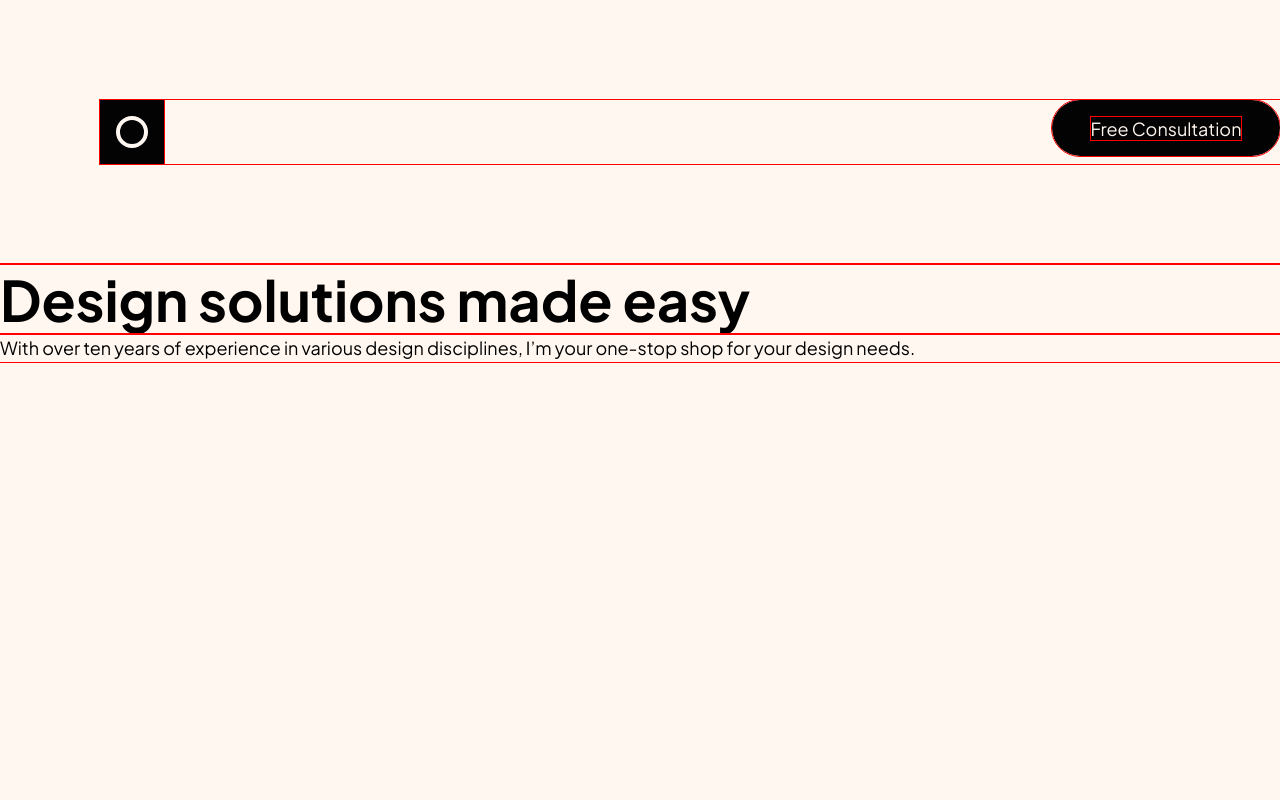
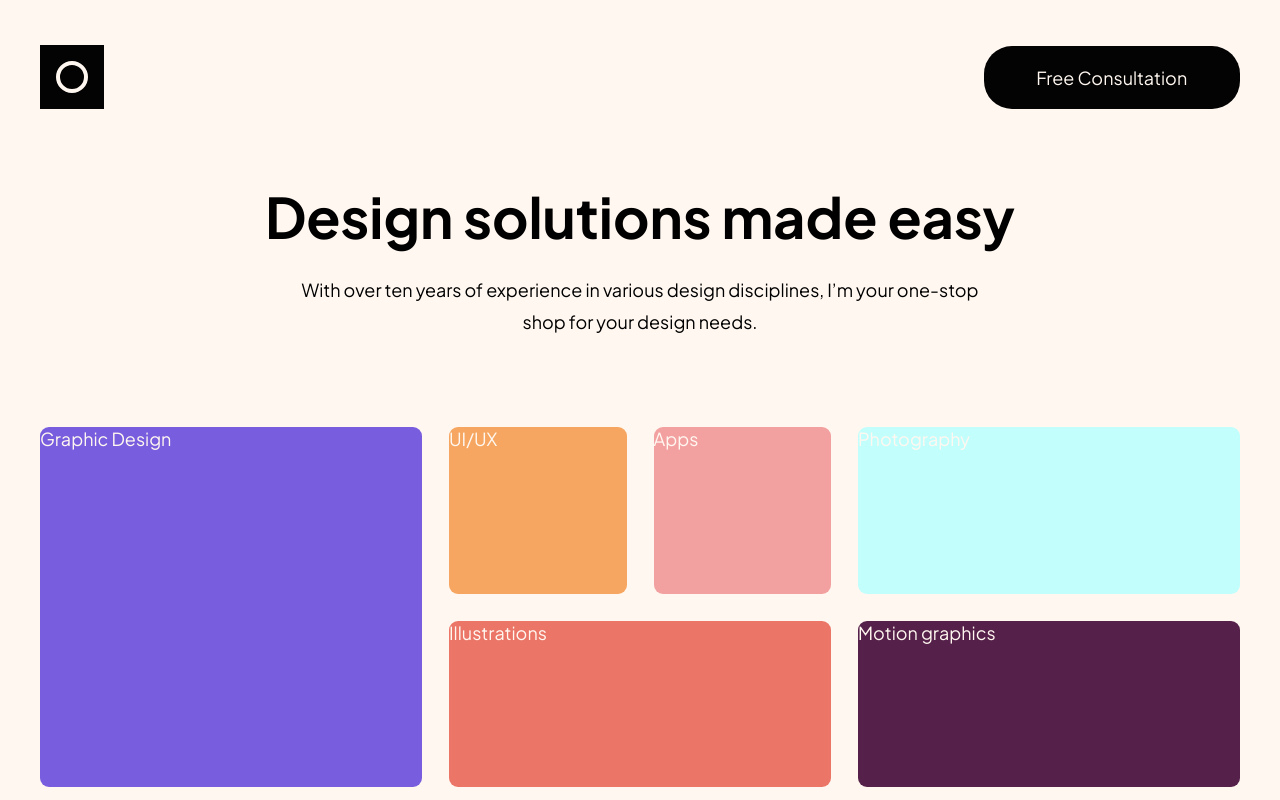
Before and after one commit to JlordS32/Design-Portfolio, a React (Vite) app: page / in a window 1280 px wide. Built offline with nearby package versions, Linux system fonts and the light colour scheme.

Commit message:
setup grid for hero

```diff
--- a/src/App.tsx
+++ b/src/App.tsx
@@ -1,9 +1,10 @@
 import Hero from "./components/Hero";
 import Navbar from "./components/Navbar";
+import styles from "./styles/modules/Main.module.scss";
 
 const App = () => {
    return (
-      <main>
+      <main className={styles.main}>
          <Navbar />
          <Hero />
       </main>
--- a/src/components/Hero.tsx
+++ b/src/components/Hero.tsx
@@ -1,13 +1,48 @@
+import styles from "../styles/modules/Hero.module.scss";
+
 const Hero = () => {
    return (
-      <section className="hero">
-         <div className="title">
+      <section className={styles.hero}>
+         <div className={styles.title}>
             <h1>Design solutions made easy</h1>
             <p>
                With over ten years of experience in various design disciplines,
                I’m your one-stop shop for your design needs.
             </p>
          </div>
+
+         <div className={styles.graphics}>
+            <div className={styles.gridWrapper}>
+               <div data-content="Graphic Design">
+                  <span>Graphic Design</span>
+               </div>
+            </div>
+            <div className={styles.gridWrapper}>
+               <div data-content="UI/UX">
+                  <span>UI/UX</span>
+               </div>
+            </div>
+            <div className={styles.gridWrapper}>
+               <div data-content="Apps">
+                  <span>Apps</span>
+               </div>
+            </div>
+            <div className={styles.gridWrapper}>
+               <div data-content="Photography">
+                  <span>Photography</span>
+               </div>
+            </div>
+            <div className={styles.gridWrapper}>
+               <div data-content="Illustrations">
+                  <span>Illustrations</span>
+               </div>
+            </div>
+            <div className={styles.gridWrapper}>
+               <div data-content="Motion graphics">
+                  <span>Motion graphics</span>
+               </div>
+            </div>
+         </div>
       </section>
    );
 };
--- a/src/styles/index.scss
+++ b/src/styles/index.scss
@@ -6,7 +6,7 @@
    --pink: hsl(0, 78%, 79%);
    --light-orange: hsl(28, 89%, 67%);
    --tomato: hsl(7, 77%, 66%);
-   --blue-gren: hsl(177, 100%, 88%);
+   --blue-green: hsl(177, 100%, 88%);
    --violet: hsl(314, 45%, 23%);
    --black: hsl(0, 0%, 1%);
    --grey: hsl(30, 5%, 45%);
@@ -15,7 +15,6 @@
    /* typography */
    --font-family: "Plus Jakarta Sans", serif;
    --font-size: 18px;
-   --line-height: 28px;
    --border-radius: 28px;
 
    /* button */
@@ -26,13 +25,12 @@
 
    font-family: var(--font-family);
    font-size: var(--font-size);
-   line-height: var(--line-height);
 }
 
 * {
    margin: 0;
    padding: 0;
-   outline: 1px red solid;
+   // outline: 1px red solid;
 }
 
 *,
@@ -80,3 +78,24 @@ h3 {
    font-size: 1.77778rem;
    line-height: normal;
 }
+
+p {
+   line-height: 1.75rem;
+}
+
+// SCREEN SIZE
+// Tablet
+@media (max-width: 1024px) {
+   body {
+       padding-left: 12px;
+       padding-right: 12px;
+   }
+}
+
+// Mobile
+@media (max-width: 768px) {
+   body {
+       padding-left: 8px;
+       padding-right: 8px;
+   }
+}
--- a/src/styles/modules/Arrow.module.scss
+++ b/src/styles/modules/Arrow.module.scss
@@ -2,8 +2,8 @@
 
 .arrow {
    @include center;
-   width: 64px;
-   height: 64px;
+   width: 3.55rem;
+   height: 3.55rem;
    text-align: center;
    border-radius: 100%;
    transition: all 0.3s ease;
--- a/src/styles/modules/Button.module.scss
+++ b/src/styles/modules/Button.module.scss
@@ -4,8 +4,8 @@
    @include center;
    @include text-center;
    color: var(--white);
-   width: 228px;
-   height: 56px;
+   width: 14.25rem;
+   height: 3.5rem;
    border-radius: var(--border-radius);
    transition: all 0.3s ease;
 
--- /dev/null
+++ b/src/styles/modules/Hero.module.scss
@@ -0,0 +1,86 @@
+@use "../scss/utility" as *;
+
+section.hero {
+   @include center;
+   flex-direction: column;
+
+   .title {
+      width: 100%;
+      max-width: 47rem;
+      margin-bottom: 5rem;
+
+      h1,
+      p {
+         @include text-center;
+      }
+
+      h1 {
+         margin-bottom: 1.3rem;
+      }
+
+      p {
+         padding: 0 4rem;
+      }
+   }
+
+   .graphics {
+      display: grid;
+      height: 20rem;
+      width: 100%;
+      grid-template-columns: repeat(6, 1fr);
+      grid-template-rows: repeat(2, 1fr);
+      gap: 1.5rem;
+
+      > .gridWrapper > div {
+         border-radius: 0.5rem;
+         width: 100%;
+         height: 100%;
+         color: var(--white);
+      }
+
+      $grid-span-values: (
+         1: (
+            2,
+            2,
+            var(--purple),
+         ),
+         2: (
+            1,
+            1,
+            var(--light-orange),
+         ),
+         3: (
+            1,
+            1,
+            var(--pink),
+         ),
+         4: (
+            2,
+            1,
+            var(--blue-green),
+         ),
+         5: (
+            2,
+            1,
+            var(--tomato)
+         ),
+         6: (
+            2,
+            1,
+            var(--violet)
+         ),
+      );
+
+      // Loop through the map and apply the grid spans dynamically
+      @each $i, $span in $grid-span-values {
+         > .gridWrapper:nth-child(#{$i}) {
+            grid-column: span nth($span, 1);
+            grid-row: span nth($span, 2);
+
+            > div {
+               background-color: nth($span, 3);
+            }
+         }
+      }
+   }
+}
--- /dev/null
+++ b/src/styles/modules/Main.module.scss
@@ -0,0 +1,4 @@
+.main {
+   width: clamp(768px, 100%, 1200px);
+   margin: 0 auto;
+}
--- a/src/styles/modules/Navbar.module.scss
+++ b/src/styles/modules/Navbar.module.scss
@@ -1,11 +1,13 @@
+@use "../scss/utility" as *;
+
 nav {
    display: flex;
    width: 100%;
 }
 
 .wrapper {
+   @include center(space-between);
    width: 100%;
-   display: flex;
-   justify-content: space-between;
-   margin: 100px 0px 100px 100px;
+   margin-top: 2.5rem;
+   margin-bottom: 4rem;
 }
--- a/src/styles/scss/_utility.scss
+++ b/src/styles/scss/_utility.scss
@@ -1,9 +1,15 @@
-@mixin center {
+@mixin center($justify: center, $align: center) {
    display: flex;
-   justify-content: center;
-   align-items: center;
+   justify-content: $justify;
+   align-items: $align;
 }
 
-@mixin text-center {
-   text-align: center;
+@mixin text-center($position: center) {
+   text-align: $position;
 }
+
+@mixin debug {
+   * {
+      outline: 1px solid red;
+   }
+}
```
